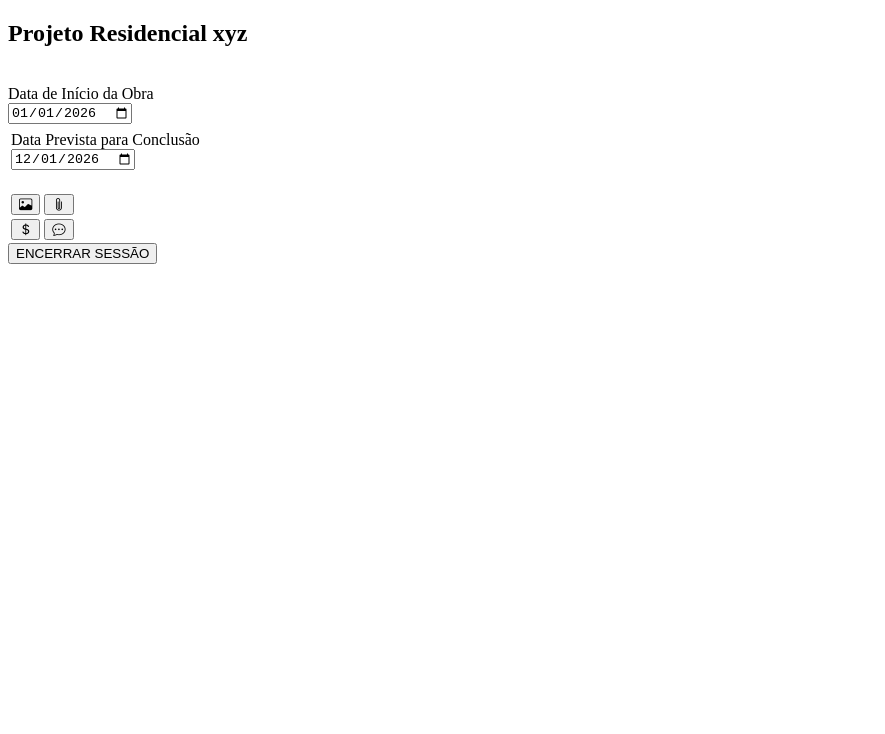
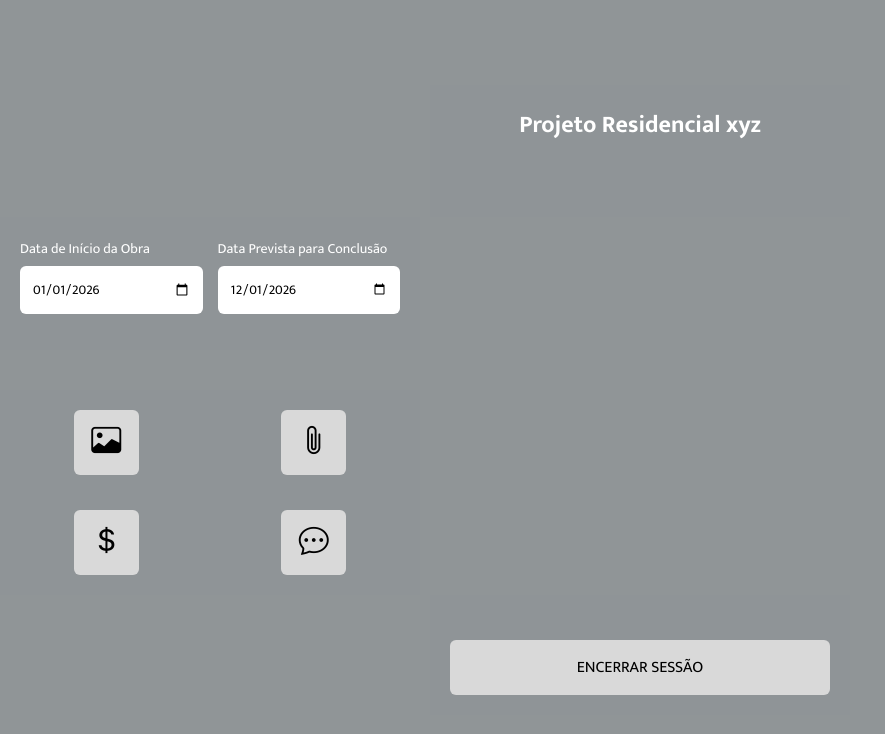
Before and after one commit to franmarchi/projetoModernWeb, a plain HTML site: page Pages/InitialPage.html in a window 1280 px wide. Shown: the whole page, without its empty margins (0-885 px from the left). Drawn offline with nearby package versions, Linux system fonts and the light colour scheme.

Commit message:
Adicionando páginas de estilo ao projeto

```diff
--- a/Pages/InitialPage.html
+++ b/Pages/InitialPage.html
@@ -6,7 +6,8 @@
     <meta http-equiv="X-UA-Compatible" content="IE=edge">
     <meta name="viewport" content="width=device-width, initial-scale=1.0">
     <link rel="stylesheet" href="https://cdn.jsdelivr.net/npm/bootstrap-icons@1.13.1/font/bootstrap-icons.min.css">
-
+    <link rel="stylesheet" href="../css/PatternStyle.css">
+    <link rel="stylesheet" href="../css/InitialPage.css">
     <title>Página Inicial</title>
 </head>
 
@@ -19,57 +20,45 @@
     </section>
     </header>
     <main>
+
         <form>
-            <section>
-                <table>
-                    <td>
-                        <tr>
-                            <label>
-                                Data de Início da Obra
-                            </label>
-                            <br />
+
+            <section class="datas">
+
+                <div class="campo">
+                    <label>Data de Início da Obra</label>
                     <input type="date" id="dtInicio" value="2026-01-01">
-                    </td>
-                    <td>
-                        <label>
-                            Data Prevista para Conclusão
-                        </label>
-                        <br />
-                        <input type="date" id="dtInicio" value="2026-12-01">
-                    </td>
-                    </tr>
-                </table>
+                </div>
+
+                <div class="campo">
+                    <label>Data Prevista para Conclusão</label>
+                    <input type="date" id="dtConclusao" value="2026-12-01">
+                </div>
+
             </section>
-            <br />
-            <section>
-                <table>
-                    <tr>
-                        <td>
+
+            <section class="botoes">
+
                 <button value="1">
                     <i class="bi bi-image"></i>
                 </button>
-                        </td>
-                        <td>
+
                 <button value="2">
                     <i class="bi bi-paperclip"></i>
                 </button>
-                        </td>
-                    </tr>
-                    <tr>
-                        <td>
+
                 <button value="3">
                     <i class="bi bi-currency-dollar"></i>
                 </button>
-                        </td>
-                        <td>
-                            <button>
+
+                <button value="4">
                     <i class="bi bi-chat-dots"></i>
                 </button>
-                        </td>
-                    </tr>
-                </table>
+
             </section>
+
         </form>
+
     </main>
     <section>
         <footer>
--- /dev/null
+++ b/css/InitialPage.css
@@ -0,0 +1,62 @@
+/* título */
+
+h2{
+    text-align:center;
+    color:white;
+    margin-bottom:25px;
+}
+
+/* grid das datas */
+
+.datas{
+    display:grid;
+    grid-template-columns:1fr 1fr;
+    gap:15px;
+}
+
+/* campo individual */
+
+.campo{
+    display:flex;
+    flex-direction:column;
+}
+
+/* grid dos botões */
+
+.botoes{
+    margin-top:40px;
+    display:grid;
+    grid-template-columns:1fr 1fr;
+    gap:35px;
+    justify-items:center;
+}
+
+/* botões */
+
+.botoes button{
+    width:65px;
+    height:65px;
+    border:none;
+    border-radius:6px;
+    background:#d9d9d9;
+    cursor:pointer;
+}
+
+/* tamanho do ícone */
+
+.botoes i{
+    font-size:30px;
+}
+
+/* botão encerrar sessão */
+
+#btnEncerrarSessao{
+    width:100%;
+    padding:14px;
+    border:none;
+    border-radius:6px;
+    background:#d9d9d9;
+    font-size:16px;
+    margin-top:25px;
+    cursor:pointer;
+}
--- /dev/null
+++ b/css/InitialPage2.css
@@ -0,0 +1,59 @@
+/* título */
+
+h2{
+    text-align:center;
+    color:white;
+    margin-bottom:20px;
+}
+
+/* tabela das datas */
+
+table{
+    width:100%;
+    text-align:center;
+}
+
+td{
+    padding:10px;
+}
+
+/* centralizar grid de botões */
+
+table tr{
+    text-align:center;
+}
+
+/* botões de ícones */
+
+button i{
+    font-size:32px;
+}
+
+main table button{
+    width:65px;
+    height:65px;
+    border:none;
+    border-radius:6px;
+    background:#d9d9d9;
+    cursor:pointer;
+}
+
+/* espaçamento entre linhas de ícones */
+
+main table tr{
+    height:90px;
+}
+
+/* botão encerrar sessão */
+
+#btnEncerrarSessao{
+    width:100%;
+    padding:14px;
+    border:none;
+    border-radius:6px;
+    background:#d9d9d9;
+    font-size:16px;
+    cursor:pointer;
+    margin-top:20px;
+    color: #777;
+}
--- /dev/null
+++ b/css/PatternStyle.css
@@ -0,0 +1,80 @@
+@import url("https://fonts.googleapis.com/css2?family=Mukta:wght@200;300;400;500;600;700;800&family=Roboto+Slab:wght@100;200;300;400;500;600;700;800;900&display=swap");
+
+*{
+    margin:0;
+    padding:0;
+    box-sizing:border-box;
+     font-family: Mukta;
+}
+
+/* BACKGROUND PADRÃO DO SISTEMA */
+
+body{
+    background:#909597;
+    min-height:100vh;
+    display:flex;
+    flex-direction:column;
+    justify-content:center;
+    align-items:center;
+}
+
+/* Container geral */
+
+section{
+    width:90%;
+    max-width:420px;
+    background:#8f9497;
+    padding:20px;
+}
+
+/* Form */
+
+main{
+    width:100%;
+}
+
+form{
+    width:100%;
+}
+
+label{
+    font-size:14px;
+    color:white;
+}
+
+input{
+    width:100%;
+    padding:12px;
+    margin-top:6px;
+    margin-bottom:16px;
+    border:none;
+    border-radius:6px;
+}
+
+/* Rodapé */
+
+footer{
+    display:flex;
+    justify-content:center;
+}
+
+/* Responsividade */
+
+@media (max-width:480px){
+
+    section{
+        width:95%;
+        padding:18px;
+    }
+
+    .logo li{
+        width:100px;
+        height:100px;
+        font-size:40px;
+    }
+
+    .btn-orcamento{
+        width:100%;
+    }
+
+}
```
Also changed, not shown: Index.html (+8 -5 lines), Pages/ContactUs.html (+1 -1 lines), Pages/DailyBuilding.html (+1 -1 lines), Pages/Documents.html (+1 -1 lines), Pages/Finances.html (+1 -1 lines), css/Index.css (added, +57 -0 lines), css/ContactUs.css (added), css/Dailybuilding.css (added), css/Documents.css (added), css/Finances.css (added). Lines whose indentation alone changed are shown as unchanged.
